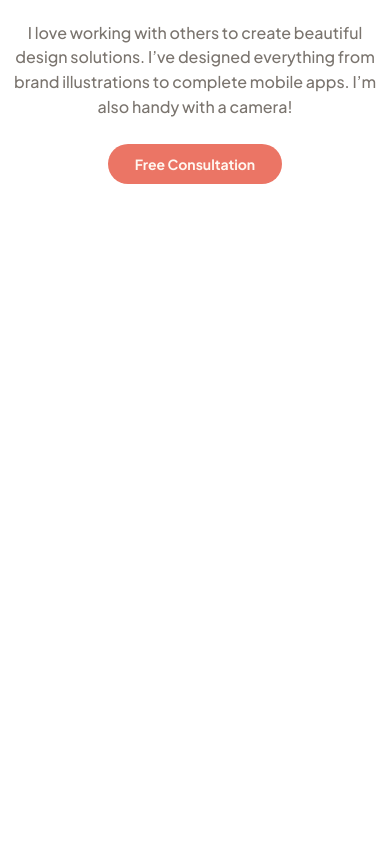
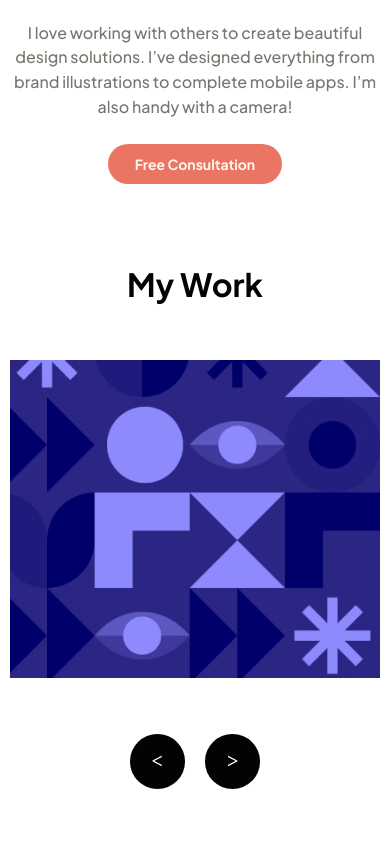
Before and after one commit to iabdulhakim/single-ia-main, a plain HTML site: page index.html in a window 390 px wide. Shown: the part 2108-2956 px from the top of the page. Before the commit the page ends 2342 px from the top, so only its background shows below. Drawn offline with Linux system fonts and the light colour scheme.

Commit message:
Fixed some bugs

```diff
--- a/index.html
+++ b/index.html
@@ -54,6 +54,20 @@
                 </div>
             </div>
         </section>
+        <section class="work">
+            <div class="work-container container">
+                <h3 class="work__title">My Work</h3>
+                <div class="work-navigation">
+                    <img src="./images/my-work1.png" alt="" class="work__img1">
+                    <img src="./images/my-work2.png" alt="" class="work__img2">
+                    <img src="./images/my-work3.png" alt="" class="work__img3">
+                </div>
+                <div class="work__btns">
+                    <a href="" class="left-btn"> < </a>
+                    <a href="" class="right-btn"> > </a>
+                </div>
+            </div>
+        </section>
     </main>
     <!-- MAIN END-->
 
--- a/scss/components/_buttons.scss
+++ b/scss/components/_buttons.scss
@@ -32,14 +32,12 @@
 
 .right-btn{
     color: $white-color;
-    font-family: $main-ff;
-    font-size: 1.6rem;
+    font-size: 2rem;
     font-style: normal;
     font-weight: 700;
-    line-height: 1.75;
-    border-radius: 28px;
+    border-radius: 50%;
     background-color: $black-color;
-    padding: 14px 45px;
+    padding: 16px 22px;
 }
 .right-btn:hover{
     background-color: $blue-color;
@@ -48,14 +46,12 @@
 
 .left-btn{
     color: $white-color;
-    font-family: $main-ff;
-    font-size: 1.6rem;
+    font-size: 2rem;
     font-style: normal;
     font-weight: 700;
-    line-height: 1.75;
-    border-radius: 28px;
+    border-radius: 50%;
     background-color: $black-color;
-    padding: 14px 45px;
+    padding: 16px 22px;
 }
 .left-btn:hover{
     background-color: $blue-color;
--- a/scss/layout/_main.scss
+++ b/scss/layout/_main.scss
@@ -88,7 +88,61 @@ main{
 }
 
 
+
+
+.work-container {
+    margin-top: 8rem;
+    display: flex;
+    flex-direction: column;
+}
+.work__title {
+    margin-bottom: 5.6rem;
+    align-self: center;
+}
+.work-navigation {
+    display: flex;
+    gap: 1rem;
+}
+.work__img1 {
+    height: 300px;
+    width: 350px;
+}
+.work__img2 {
+    height: 300px;
+    width: 410px;
+}
+.work__img3 {
+    height: 300px;
+    width: 350px;
+}
+.work__btns {
+    display: flex;
+    align-self: center;
+    gap: 2rem;
+    margin: 5.6rem;
+}
+
 // RESPONSIVE
+
+
+
+@media screen and (max-width:1220px) {
+    .work-navigation {
+        align-self: center;
+        display: flex;
+        gap: 3rem;
+    }
+    .work__img3 {
+        display: none;
+    }
+    .work__btns {
+        display: flex;
+        align-self: center;
+        gap: 2rem;
+        margin: 5.6rem;
+    }
+}
+
 
 
 @media screen and (max-width:1200px) {
@@ -127,6 +181,13 @@ main{
     }
     .hero__desc{
         font-size: 1.6rem;
+    }
+    .work__img1{
+        width: 100%;
+        height: auto;
+    }
+    .work__img2{
+        display: none;
     }
 }
 
```
Also changed, not shown: css/style.css, 2 other files.
